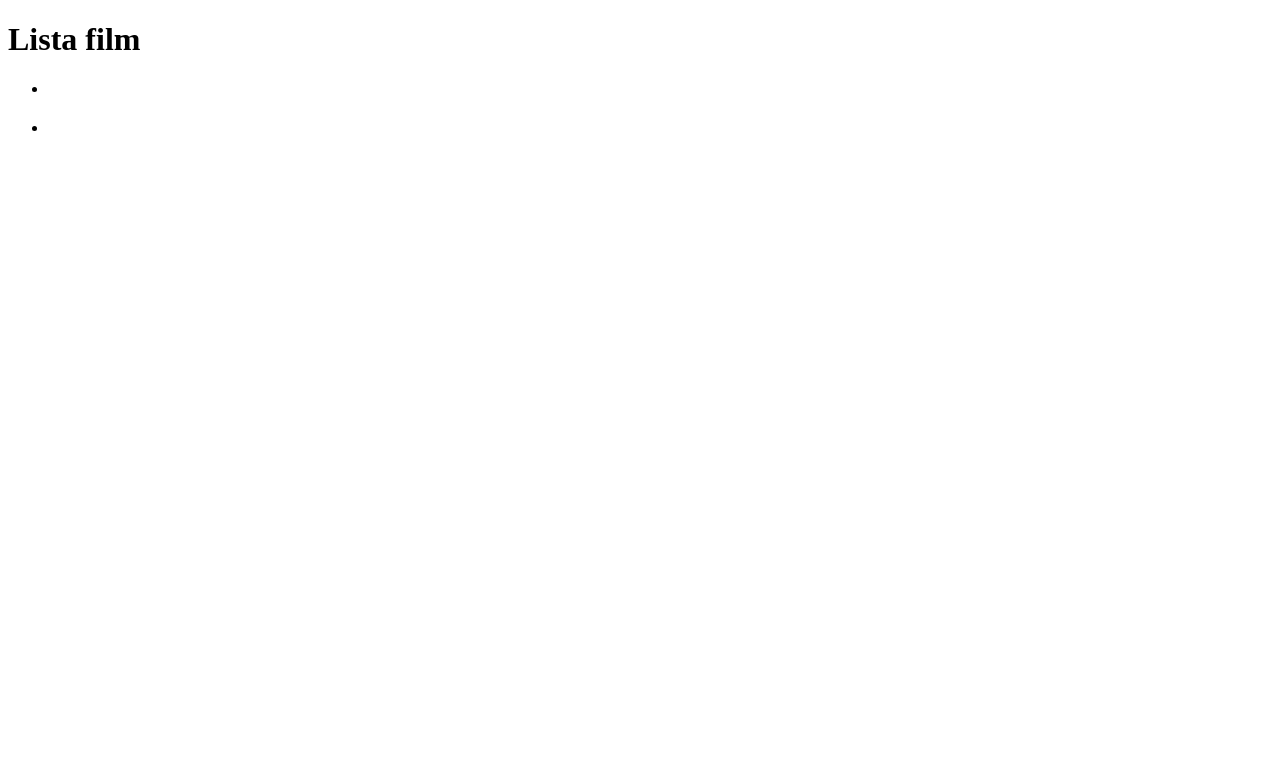
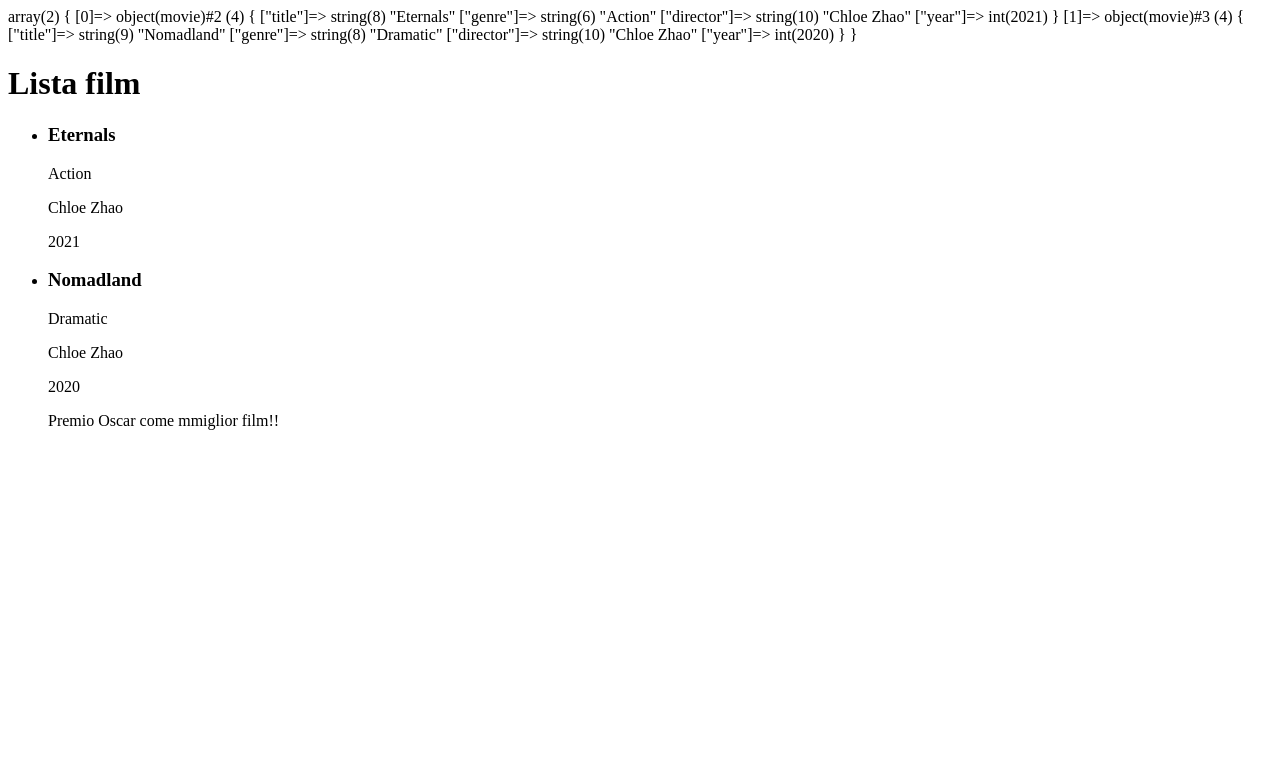
Before and after one commit to kritoma/php-oop-1, a PHP site: page / in a window 1280 px wide. Before the commit the part shown is almost empty. Shown: the top 783 px of the page. Run offline with PHP 8.4, Linux system fonts and the light colour scheme.

Commit message:
correzione esercizio

```diff
--- a/classes/movie.php
+++ b/classes/movie.php
@@ -5,7 +5,7 @@ class movie {
     public $director;
     public $year;
 
-    public function __costruct($title, $genre, $director, $year)
+    public function __construct( string $_title, string $_genre, string $_director, int $_year)
     {
         $this->title = $_title;
         $this->genre = $_genre;
@@ -14,9 +14,11 @@ class movie {
     }
 
     public function bestFilm($title){
-        if($this->title === "Nomadland") {
-            return "Premi oscar come mmiglior film!!";
-        };
+        if($title === "Nomadland") {
+            return "Premio Oscar come mmiglior film!!";
+        } else {
+            return "";
+        }
     }
 }
 
--- a/index.php
+++ b/index.php
@@ -1,10 +1,12 @@
 <?php
-require __DIR__ . '/classes/movie.php';
+require_once __DIR__ . '/classes/movie.php';
 
 $movies = [
     new movie("Eternals", "Action" , "Chloe Zhao", 2021),
     new movie("Nomadland", "Dramatic", "Chloe Zhao", 2020),
 ];
+
+var_dump($movies);
 
 ?>
 
@@ -21,11 +23,11 @@ $movies = [
     <ul>
         <?php foreach($movies as $movie) { ?>
             <li>
-                <h3><?= $movie->title ?></h3>
-                <p><?= $movie->genre ?></p>
-                <p><?= $movie->director ?></p>
-                <p><?= $movie->year ?></p>
-                <p><?= $movie->bestFilm($movie->title) ?></p>
+                <h3><?= $movie->title; ?></h3>
+                <p><?= $movie->genre; ?></p>
+                <p><?= $movie->director; ?></p>
+                <p><?= $movie->year; ?></p>
+                <p><?= $movie->bestFilm($movie->title); ?></p>
             </li>
         <?php } ?>
     </ul>
```
